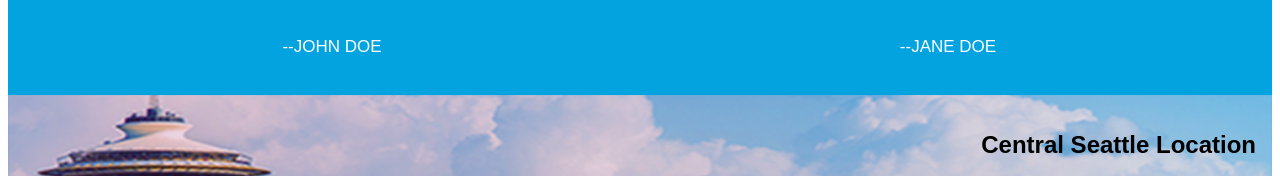
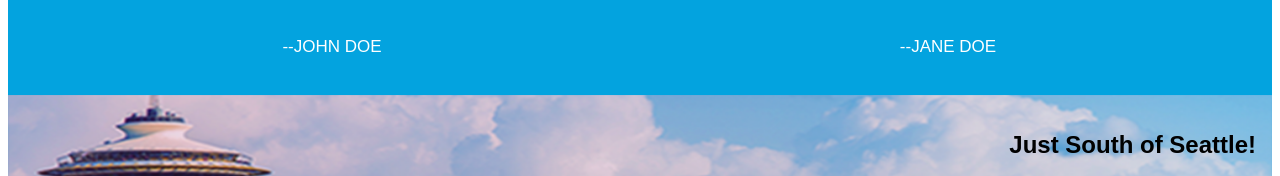
Before and after one commit to shelbygoff1/lesson-7, a plain HTML site: page index.html in a window 1280 px wide. Shown: the part 886-1062 px from the top of the page. Drawn offline with Linux system fonts and the light colour scheme.

Commit message:
add files

```diff
--- a/index.html
+++ b/index.html
@@ -45,7 +45,7 @@
   </div>
   <!-- Parallax Section -->
   <section class="grid-location">
-    <h2>Central Seattle Location</h2>
+    <h2>Just South of Seattle!</h2>
     <p>Straight to the Point<br>528 Nock Point Ln<br>Tacoma, WA 98412<br>archery-education@example.com<br>(253)555-1010</p>
   </section>
   <!-- More Info Section -->
```
Also changed, not shown: instructors.html (+1 -1 lines).
